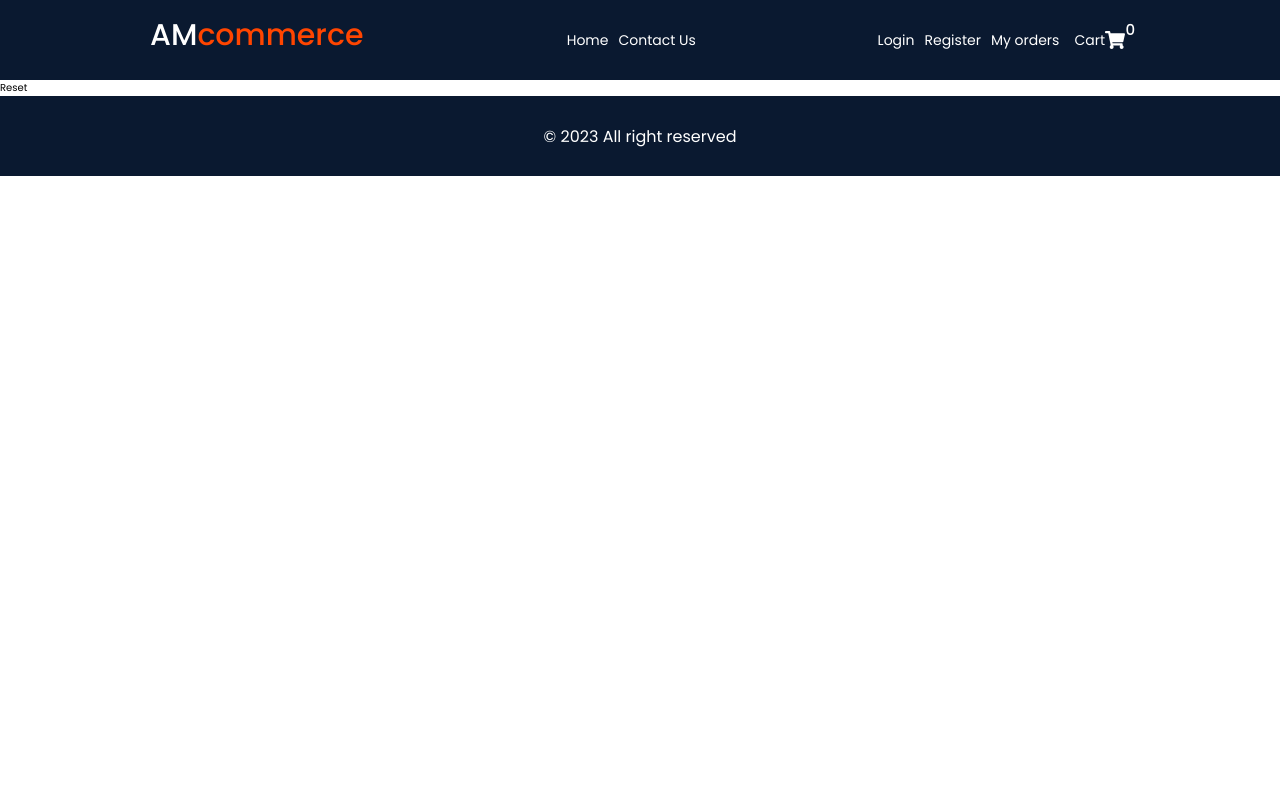
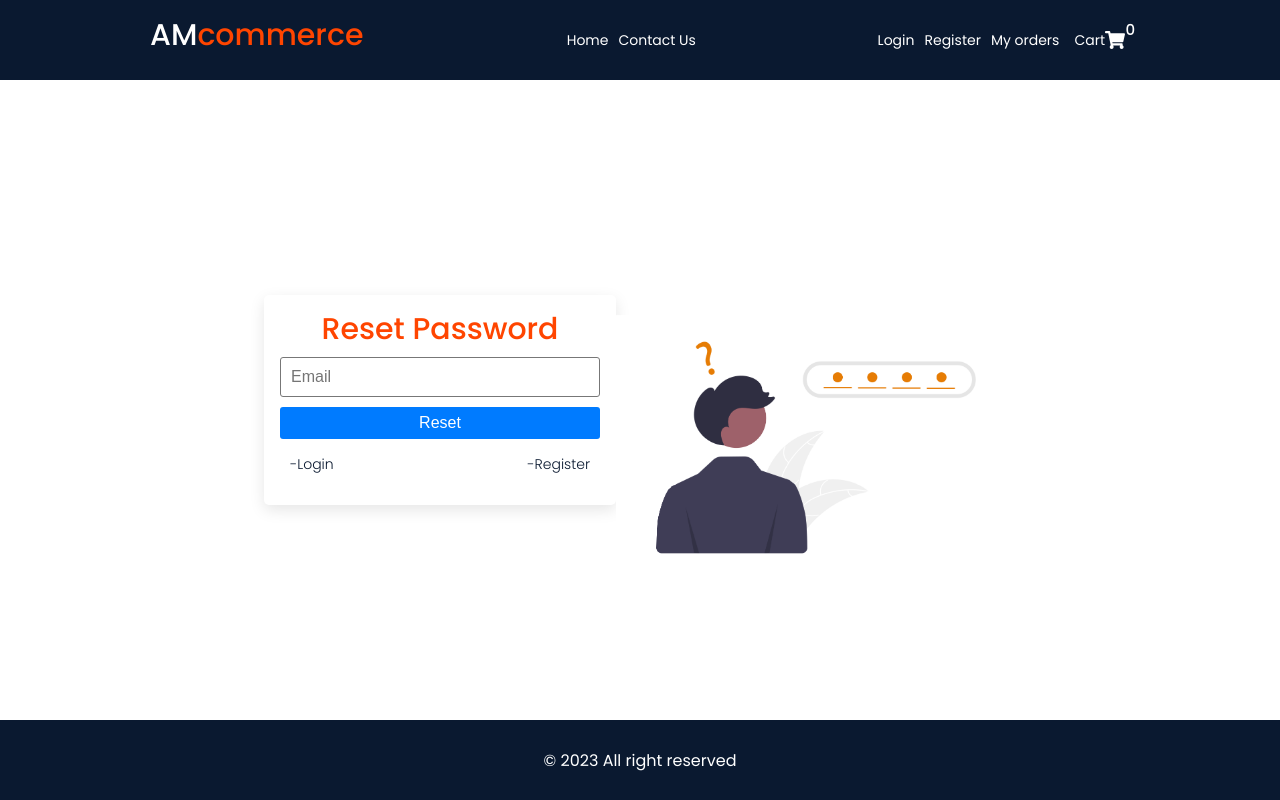
Before and after one commit to AlmirMotika/eShop, a React (Create React App) app: page /Reset in a window 1280 px wide. Built offline with nearby package versions, Linux system fonts and the light colour scheme.

Commit message:
12. Reset Page JSX

```diff
--- a/src/pages/auth/Reset.js
+++ b/src/pages/auth/Reset.js
@@ -1,10 +1,30 @@
 import React from 'react'
-
+import styles from "./auth.module.scss";
+import { Card } from '../../components';
+import resetImg from "../../assets/forgot.png";
+import { Link } from 'react-router-dom';
 const Reset = () => {
   return (
-    <div>
-      Reset
-    </div>
+    <section className={`container ${styles.auth}`}>
+
+      <Card>
+      <div className={styles.form}>
+        <h2>Reset Password</h2>
+        <form>
+          <input type="text" placeholder="Email" required/>
+          <button className="--btn --btn-primary --btn-block">Reset</button>
+          <div className={styles.links}>
+            <p><Link to="/login" >-Login</Link></p>
+            <p><Link to="/register" >-Register</Link></p>
+          </div>
+        </form>
+      </div>
+      </Card>
+      <div className={styles.img}>
+        <img src={resetImg} alt="Register" width="400"/>
+      </div>
+
+    </section>
   )
 }
 
```
